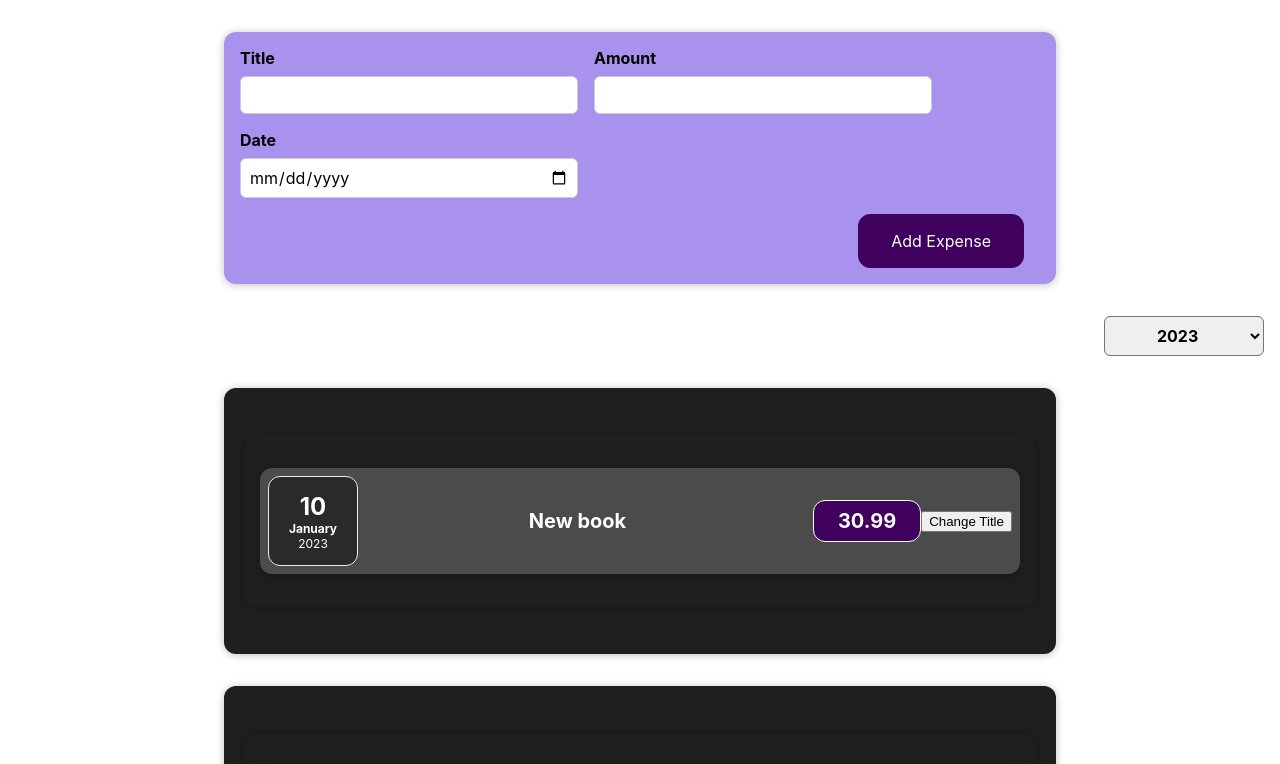
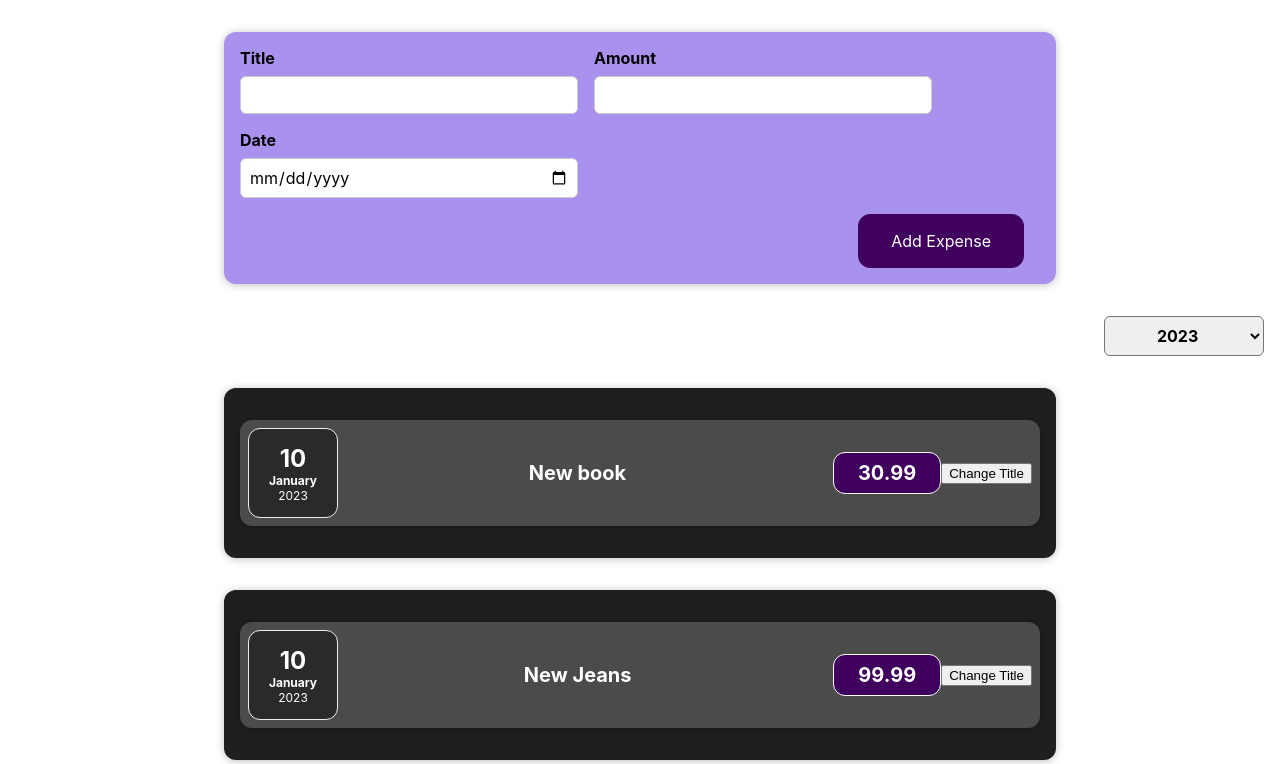
Before and after one commit to ViktorLumiste/expenses, a React (Create React App) app: page / in a window 1280 px wide. Shown: the top 764 px of the page. Built offline with nearby package versions, Linux system fonts and the light colour scheme.

Commit message:
Forming data selection

```diff
--- a/src/App.js
+++ b/src/App.js
@@ -1,27 +1,34 @@
 import logo from './logo.svg';
 import './App.css';
+import React, {useState} from "react"
 
 import Expenses  from "./components/Expenses/Expenses";
 import NewExpense from "./components/NewExpense/NewExpense";
 import ExpensesFilter from "./components/Expenses/ExpensesFilter";
 
-const App = () => {
-    const expenses = [
+const DUMMY_EXPENSES = [
     {
+        id:"e1",
         date: new Date(2023, 0, 10),
         title: 'New book',
         price: 30.99
     },
     {
+        id:"e2",
         date: new Date(2023, 0, 10),
         title: 'New Jeans',
         price: 99.99
     }
 ]
 
+const App = () => {
+    const [expenses,setExpenses] = useState(DUMMY_EXPENSES)
+
     const addExpenseHandler = (expense) =>{
         console.log('In App.js')
-        console.log(expense)
+        setExpenses((previousExpenses )=>{
+            return [expense,...expenses]
+        })
     }
     const filterExpenseHandler = (filter) =>{
         console.log('Filter Data in App.js', filter)
@@ -31,8 +38,8 @@ const App = () => {
         <div className="App">
             <NewExpense onAddExpense={addExpenseHandler}></NewExpense>
             <ExpensesFilter onFilterChange={filterExpenseHandler}></ExpensesFilter>
-            <Expenses expenseData={expenses[0]}></Expenses>
-            <Expenses expenseData={expenses[1]}></Expenses>
+            <Expenses expenseData={DUMMY_EXPENSES[0]}></Expenses>
+            <Expenses expenseData={DUMMY_EXPENSES[1]}></Expenses>
         </div>
     );
 
--- a/src/components/Expenses/ExpenseItem.js
+++ b/src/components/Expenses/ExpenseItem.js
@@ -1,6 +1,9 @@
 import React, {useState} from 'react';
+
 import './ExpenseItem.css'
 import ExpenseDate from './ExpenseDate'
+import Card from "../UI/Card";
+
 const  ExpenseItem = (props) =>{
     const [title, setTitle] = useState(props.expenseData.expenseData.title)
     const clickHandler = () =>{
@@ -8,16 +11,14 @@ const  ExpenseItem = (props) =>{
         console.log(title)
     }
     return (
-        <>
-        <div className="expense-item">
+        <Card className="expense-item">
             <ExpenseDate date={props.expenseData.expenseData.date}></ExpenseDate>
             <div className="expense-item__description">
                 <h2>{props.expenseData.expenseData.title}</h2>
                 <div className='expense-item__price'>{props.expenseData.expenseData.price}</div>
             </div>
             <button onClick={clickHandler}>Change Title</button>
-        </div>
-        </>
+        </Card>
     )
 }
 
--- a/src/components/Expenses/Expenses.js
+++ b/src/components/Expenses/Expenses.js
@@ -1,14 +1,12 @@
 import './Expenses.css'
 import ExpenseItem  from "./ExpenseItem";
-import Card from "../UI/Card";
+
 
 const Expenses = (props) =>{
     return (
-        <Card className="expenses">
-            <div className="expenses">
-                <ExpenseItem expenseData={props}></ExpenseItem>
-            </div>
-        </Card>
+        <div className="expenses">
+            <ExpenseItem expenseData={props}></ExpenseItem>
+        </div>
     )
 }
 export default Expenses
```
Lines whose indentation alone changed are shown as unchanged.
